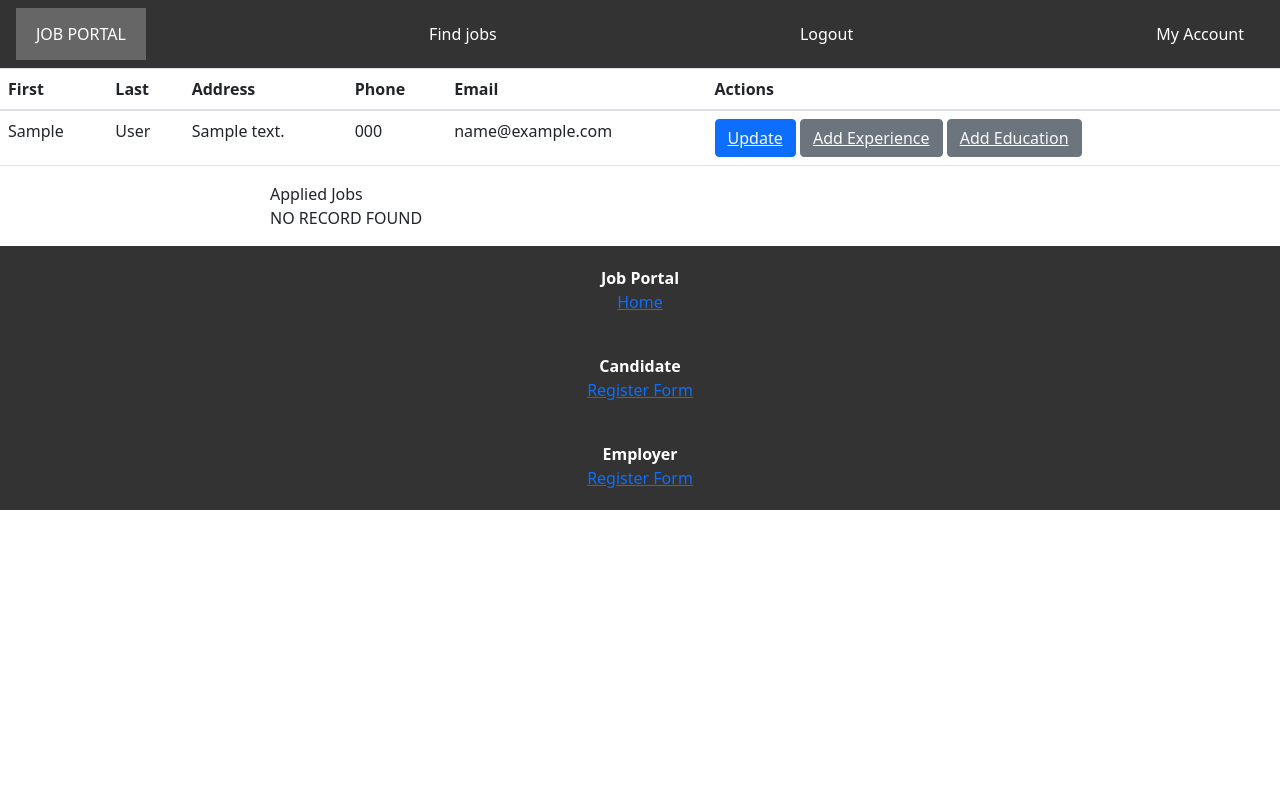
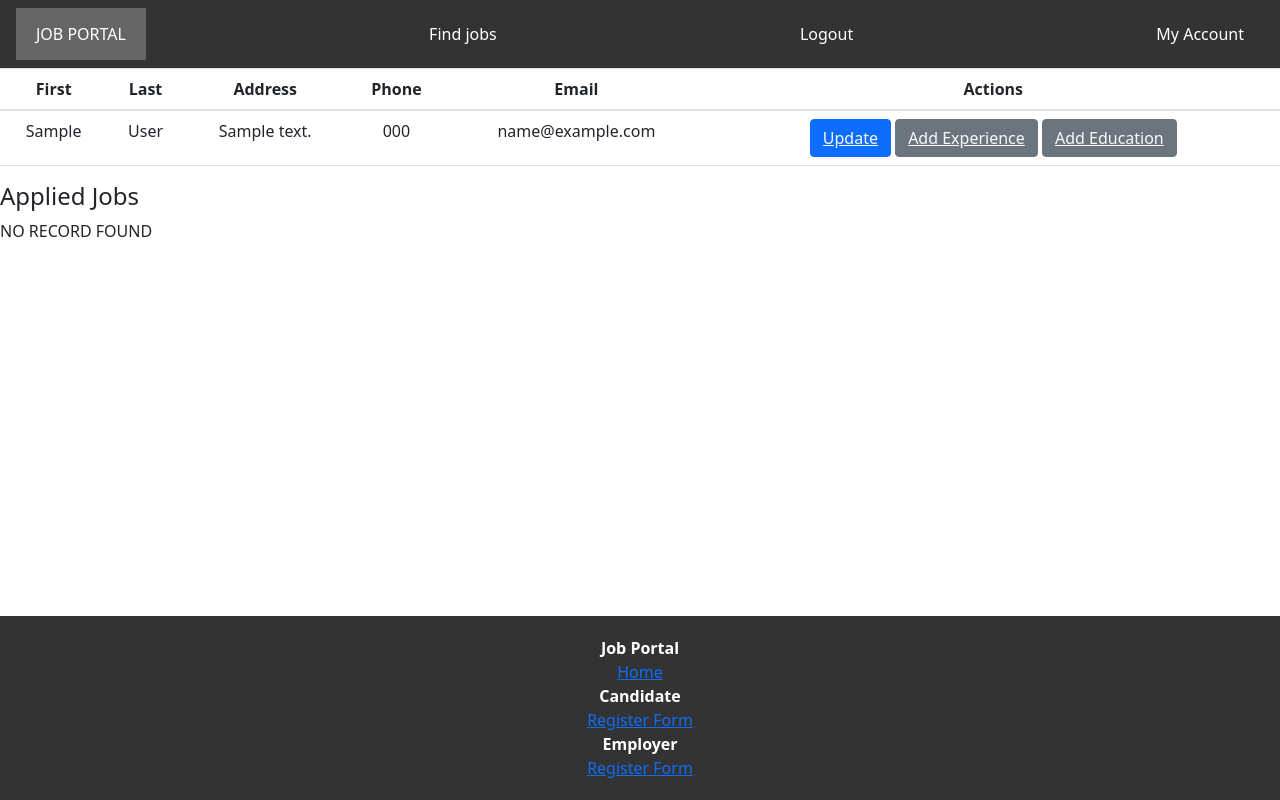
Before and after one commit to glenpham/JobPortal, a PHP site: page /Candidate/userDashboard.php in a window 1280 px wide. Run offline with PHP 8.4, Linux system fonts and the light colour scheme; the visitor is signed in with stand-in values (Sample User, id 1); tables that the repository leaves empty or names only in its code hold one stand-in row (values such as "Sample post").

Commit message:
fixed footer CSS. Now stays at the bottom

```diff
--- a/Candidate/candidateNavbar.php
+++ b/Candidate/candidateNavbar.php
@@ -1,9 +1,3 @@
-<?php
-
-//print_r($_SESSION);
-
-?>
-
 <!doctype html>
 <html lang="en">
   <head>
--- a/Candidate/jobs.php
+++ b/Candidate/jobs.php
@@ -142,9 +142,7 @@ function SelectAvailableJob(){
       <?php include '../includeTable.php' ; ?>
     </table>
 
-    <div class="footer">
-      <h2>Footer</h2>
-    </div>
+    <?php include '../footer.php' ?>
 
   <script>
     let slideIndex = 1;
--- a/Candidate/userDashboard.php
+++ b/Candidate/userDashboard.php
@@ -28,7 +28,8 @@ $array_result = SelectAll();
     <!---- Body Start ---->
     <body>
         <?php include 'candidateNavbar.php'; ?>
-        <table class="table">
+
+        <table class="table" style="text-align: center;">
             <thead>
                 <tr>
                 <th scope="col">First</th>
@@ -80,16 +81,14 @@ $array_result = SelectAll();
                 ?>
             </tbody>
         </table>
-        <div class="container">
-            Applied Jobs
-            <table id="customers">
-                <?php include 'includeTable.php' ; ?>
-            </table>
-        </div>
 
-        <div>
+        <h4>Applied Jobs</h4>
+        <table class="table">
+            <?php include 'includeTable.php' ; ?>
+        </table>
+
         <?php include '../footer.php' ; ?>
-        </div>
+
 
 
     </body>
--- a/footer.php
+++ b/footer.php
@@ -3,14 +3,10 @@
         <li><b>Job Portal</b></li>
         <li><a href="/JobPortal">Home</a></li>
       </ul>
-        </div>
-        <div class="footer">
       <ul class="no-bullets">
         <li><b>Candidate</b></li>
         <li><a href="/JobPortal/Candidate/signup.php">Register Form</a></li>
       </ul>
-        </div>
-        <div class="footer">
       <ul class="no-bullets">
         <li><b>Employer</b></li>
         <li><a href="/JobPortal/Company/register.php">Register Form</a></li>
--- a/index.css
+++ b/index.css
@@ -1,4 +1,12 @@
+  body {
+    position: relative;
+    padding-bottom: 264px;
+    min-height: 100vh;
+  }
+
   .footer {
+    position: absolute;
+    bottom: 0;
     padding-top: 20px;
     padding-bottom: 20px;
     text-align: center;
--- a/navbar.php
+++ b/navbar.php
@@ -14,7 +14,7 @@
       <a href="../index.php">Find jobs</a>
       <a href="../Candidate/signup.php" class="right">Candidate Sign up</a>
       <a href="../Company/register.php" class="right">Employer Sign up</a>
-</div>
+  </div>
 
 </body>
 </html>
```
